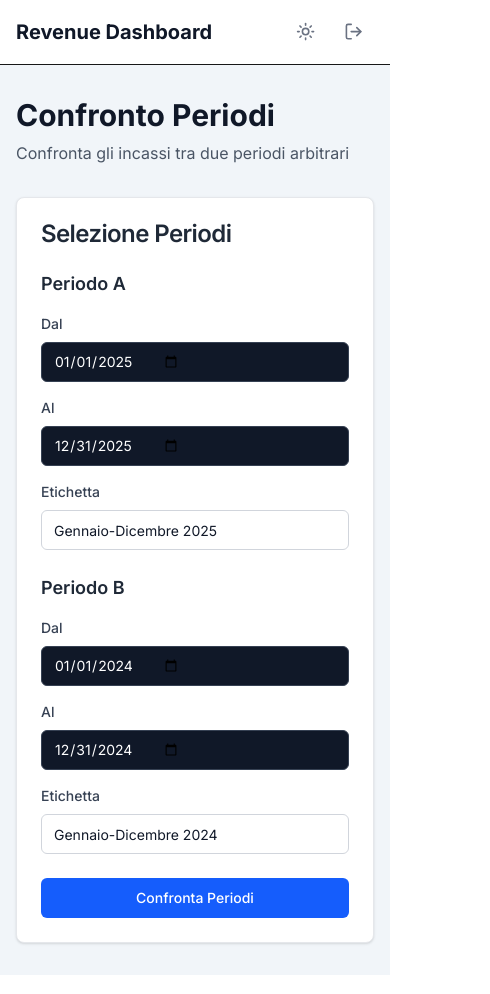
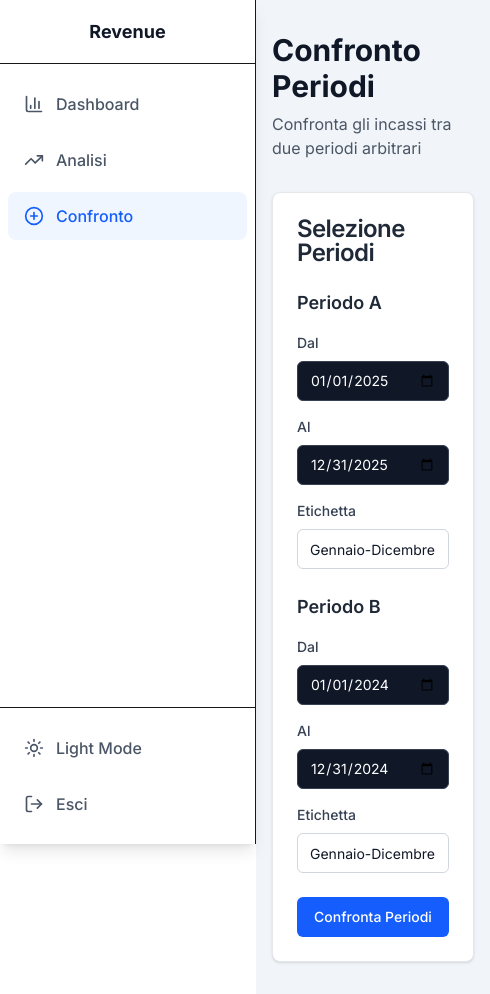
Before and after one commit to KamaMik/revboard, a Next.js app in the folder revenue-dashboard/: page /comparazione in a window 390 px wide. Shown: the whole page, 490 px wide, since content can reach past the window. Built offline with nearby package versions, Linux system fonts and the light colour scheme.

Commit message:
feat(sidebar): implement collapsible sidebar with dark mode support
Add new sidebar component with expand/collapse functionality and dark mode styling
Update layout to use sidebar instead of navigation component
Apply dark mode text colors across multiple components

```diff
--- a/revenue-dashboard/app/globals.css
+++ b/revenue-dashboard/app/globals.css
@@ -29,3 +29,9 @@ h3 {
   color: #1f2937;
   font-weight: 600;
 }
+
+@media (prefers-color-scheme: dark) {
+  h3 {
+    color: #e5e7eb; /* gray-200 */
+  }
+}
--- a/revenue-dashboard/app/layout.tsx
+++ b/revenue-dashboard/app/layout.tsx
@@ -1,4 +1,4 @@
-import { Navigation } from "@/components/navigation";
+import { SidebarNav } from "@/components/sidebar";
 import { ThemeProvider } from "@/components/theme-provider";
 import type { Metadata } from "next";
 import { Inter } from "next/font/google";
@@ -25,8 +25,12 @@ export default function RootLayout({
           defaultTheme="system"
           storageKey="revenue-dashboard-theme"
         >
-          <Navigation />
-          <main className="min-h-screen ">{children}</main>
+          <div className="flex">
+            <SidebarNav />
+            <main className="min-h-screen flex-1 transition-all duration-300 ease-in-out">
+              {children}
+            </main>
+          </div>
         </ThemeProvider>
       </body>
     </html>
--- a/revenue-dashboard/app/login/page.tsx
+++ b/revenue-dashboard/app/login/page.tsx
@@ -11,7 +11,7 @@ export default async function LoginPage({
     <div className="flex min-h-screen flex-col items-center justify-center bg-slate-100 dark:bg-gray-900">
       <div className="w-full max-w-md space-y-8 rounded-lg bg-white p-6 shadow-md dark:bg-gray-800">
         <div>
-          <h2 className="mt-6 text-center text-3xl font-bold tracking-tight text-gray-900 dark:text-white">
+          <h2 className="mt-6 text-center text-3xl font-bold tracking-tight text-gray-900 dark:text-gray-200">
             Accedi a RevBoard
           </h2>
           {error && (
--- a/revenue-dashboard/components/filters.tsx
+++ b/revenue-dashboard/components/filters.tsx
@@ -96,7 +96,7 @@ export function Filters({ onFiltersChange }: FiltersProps) {
   return (
     <div className="bg-gray-100 p-6 rounded-lg shadow-lg border border-gray-300 text-gray-800 space-y-6 dark:bg-gray-800 dark:border-gray-700 dark:text-white">
       <div>
-        <h3 className="text-lg font-semibold text-gray-800 mb-4">Filtri</h3>
+        <h3 className="text-lg font-semibold text-gray-800 dark:text-gray-200 mb-4">Filtri</h3>
 
         {/* Date Presets */}
         <div className="mb-4">
--- a/revenue-dashboard/components/revenue-form.tsx
+++ b/revenue-dashboard/components/revenue-form.tsx
@@ -105,7 +105,7 @@ export function RevenueForm({ onSuccess, selectedDate }: RevenueFormProps) {
 
   return (
     <div className="w-full max-w-2xl mx-auto p-6 bg-white text-gray-800 rounded-lg shadow-lg border border-gray-200 dark:bg-gray-800 dark:text-white dark:border-gray-700">
-      <h2 className="text-2xl font-bold mb-6 text-gray-800">
+      <h2 className="text-2xl font-bold mb-6 text-gray-800 dark:text-gray-200">
         Inserimento Incassi Giornalieri
       </h2>
 
--- /dev/null
+++ b/revenue-dashboard/components/sidebar.tsx
@@ -0,0 +1,82 @@
+"use client";
+
+import { useTheme } from "@/components/theme-provider";
+import {
+  Sidebar,
+  SidebarRoot,
+  SidebarHeader,
+  SidebarContent,
+  SidebarMenuItem,
+  SidebarFooter,
+  SidebarFooterButton,
+  SidebarProvider,
+} from "@/components/ui/sidebar";
+import { BarChart3, LogOut, Moon, Sun, TrendingUp, PlusCircle } from "lucide-react";
+import Link from "next/link";
+import { usePathname } from "next/navigation";
+import { signOut } from "@/app/login/actions";
+
+const navigation = [
+  { name: "Dashboard", href: "/", icon: BarChart3 },
+  { name: "Analisi", href: "/analytics", icon: TrendingUp },
+  { name: "Confronto", href: "/comparazione", icon: PlusCircle },
+];
+
+export function SidebarNav() {
+  const pathname = usePathname();
+  const { theme, setTheme } = useTheme();
+
+  return (
+    <SidebarProvider>
+      <SidebarRoot>
+        <Sidebar>
+          <SidebarHeader>
+            <h1 className="text-lg font-bold text-gray-900 dark:text-white truncate">
+              Revenue
+            </h1>
+          </SidebarHeader>
+
+          <SidebarContent>
+            {navigation.map((item) => {
+              const Icon = item.icon;
+              const isActive = pathname === item.href;
+
+              return (
+                <Link
+                  key={item.name}
+                  href={item.href}
+                  className="block"
+                >
+                  <SidebarMenuItem
+                    icon={<Icon className="h-5 w-5" />}
+                    label={item.name}
+                    isActive={isActive}
+                  />
+                </Link>
+              );
+            })}
+          </SidebarContent>
+
+          <SidebarFooter>
+            <SidebarFooterButton
+              icon={
+                theme === "light" ? (
+                  <Moon className="h-5 w-5" />
+                ) : (
+                  <Sun className="h-5 w-5" />
+                )
+              }
+              label={theme === "light" ? "Dark Mode" : "Light Mode"}
+              onClick={() => setTheme(theme === "light" ? "dark" : "light")}
+            />
+            <SidebarFooterButton
+              icon={<LogOut className="h-5 w-5" />}
+              label="Esci"
+              onClick={() => signOut()}
+            />
+          </SidebarFooter>
+        </Sidebar>
+      </SidebarRoot>
+    </SidebarProvider>
+  );
+}
--- a/revenue-dashboard/components/ui/card.tsx
+++ b/revenue-dashboard/components/ui/card.tsx
@@ -35,7 +35,7 @@ const CardTitle = React.forwardRef<
   <h3
     ref={ref}
     className={cn(
-      "text-2xl font-semibold leading-none tracking-tight text-gray-800",
+      "text-2xl font-semibold leading-none tracking-tight text-gray-800 dark:text-gray-200",
       className
     )}
     {...props}
--- /dev/null
+++ b/revenue-dashboard/components/ui/sidebar.tsx
@@ -0,0 +1,272 @@
+import * as React from "react";
+import { cn } from "@/lib/utils";
+
+interface SidebarContextType {
+  isOpen: boolean;
+  setIsOpen: (open: boolean) => void;
+}
+
+const SidebarContext = React.createContext<SidebarContextType | undefined>(
+  undefined
+);
+
+const useSidebar = () => {
+  const context = React.useContext(SidebarContext);
+  if (!context) {
+    throw new Error("useSidebar must be used within a SidebarProvider");
+  }
+  return context;
+};
+
+interface SidebarProviderProps {
+  children: React.ReactNode;
+}
+
+const SidebarProvider = ({ children }: SidebarProviderProps) => {
+  const [isOpen, setIsOpen] = React.useState(false);
+
+  return (
+    <SidebarContext.Provider value={{ isOpen, setIsOpen }}>
+      {children}
+    </SidebarContext.Provider>
+  );
+};
+
+interface SidebarRootProps {
+  children: React.ReactNode;
+  className?: string;
+}
+
+const SidebarRoot = React.forwardRef<HTMLDivElement, SidebarRootProps>(
+  ({ children, className }, ref) => {
+    const { isOpen, setIsOpen } = useSidebar();
+
+    return (
+      <div
+        ref={ref}
+        className={cn(
+          "relative flex-shrink-0 group",
+          className
+        )}
+        onMouseEnter={() => setIsOpen(true)}
+        onMouseLeave={() => setIsOpen(false)}
+      >
+        {children}
+      </div>
+    );
+  }
+);
+SidebarRoot.displayName = "SidebarRoot";
+
+interface SidebarProps {
+  children: React.ReactNode;
+  className?: string;
+  collapsedWidth?: string;
+  expandedWidth?: string;
+}
+
+const Sidebar = React.forwardRef<HTMLAsideElement, SidebarProps>(
+  (
+    {
+      children,
+      className,
+      collapsedWidth = "w-20",
+      expandedWidth = "w-64",
+    },
+    ref
+  ) => {
+    const { isOpen } = useSidebar();
+
+    return (
+      <aside
+        ref={ref}
+        className={cn(
+          "h-screen bg-white dark:bg-gray-800 border-r dark:border-gray-700 shadow-lg transition-all duration-300 ease-in-out flex flex-col overflow-hidden",
+          isOpen ? expandedWidth : collapsedWidth,
+          className
+        )}
+      >
+        {children}
+      </aside>
+    );
+  }
+);
+Sidebar.displayName = "Sidebar";
+
+interface SidebarHeaderProps {
+  children: React.ReactNode;
+  className?: string;
+}
+
+const SidebarHeader = React.forwardRef<HTMLDivElement, SidebarHeaderProps>(
+  ({ children, className }, ref) => {
+    const { isOpen } = useSidebar();
+
+    return (
+      <div
+        ref={ref}
+        className={cn(
+          "flex items-center justify-center h-16 border-b dark:border-gray-700 px-4",
+          className
+        )}
+      >
+        <div
+          className={cn(
+            "transition-opacity duration-300 overflow-hidden whitespace-nowrap",
+            isOpen ? "opacity-100" : "opacity-0"
+          )}
+        >
+          {children}
+        </div>
+      </div>
+    );
+  }
+);
+SidebarHeader.displayName = "SidebarHeader";
+
+interface SidebarContentProps {
+  children: React.ReactNode;
+  className?: string;
+}
+
+const SidebarContent = React.forwardRef<HTMLDivElement, SidebarContentProps>(
+  ({ children, className }, ref) => (
+    <div
+      ref={ref}
+      className={cn("flex-1 overflow-y-auto px-2 py-4 space-y-2", className)}
+    >
+      {children}
+    </div>
+  )
+);
+SidebarContent.displayName = "SidebarContent";
+
+interface SidebarMenuItemProps {
+  icon: React.ReactNode;
+  label: string;
+  className?: string;
+  isActive?: boolean;
+}
+
+const SidebarMenuItem = React.forwardRef<HTMLButtonElement, SidebarMenuItemProps>(
+  ({ icon, label, className, isActive }, ref) => {
+    const { isOpen } = useSidebar();
+
+    return (
+      <button
+        ref={ref}
+        className={cn(
+          "w-full flex items-center gap-3 px-4 py-3 rounded-lg font-medium transition-colors whitespace-nowrap",
+          isActive
+            ? "bg-blue-50 dark:bg-blue-900/30 text-blue-600 dark:text-blue-400"
+            : "text-gray-600 dark:text-gray-400 hover:bg-gray-100 dark:hover:bg-gray-700 hover:text-gray-900 dark:hover:text-gray-200",
+          className
+        )}
+      >
+        <div className="flex-shrink-0">{icon}</div>
+        <div
+          className={cn(
+            "transition-opacity duration-300 overflow-hidden flex-1 text-left",
+            isOpen ? "opacity-100" : "opacity-0"
+          )}
+        >
+          {label}
+        </div>
+      </button>
+    );
+  }
+);
+SidebarMenuItem.displayName = "SidebarMenuItem";
+
+interface SidebarFooterProps {
+  children: React.ReactNode;
+  className?: string;
+}
+
+const SidebarFooter = React.forwardRef<HTMLDivElement, SidebarFooterProps>(
+  ({ children, className }, ref) => (
+    <div
+      ref={ref}
+      className={cn(
+        "border-t dark:border-gray-700 px-2 py-4 space-y-2",
+        className
+      )}
+    >
+      {children}
+    </div>
+  )
+);
+SidebarFooter.displayName = "SidebarFooter";
+
+interface SidebarFooterButtonProps
+  extends React.ButtonHTMLAttributes<HTMLButtonElement> {
+  icon: React.ReactNode;
+  label: string;
+}
+
+const SidebarFooterButton = React.forwardRef<
+  HTMLButtonElement,
+  SidebarFooterButtonProps
+>(({ icon, label, className, ...props }, ref) => {
+  const { isOpen } = useSidebar();
+
+  return (
+    <button
+      ref={ref}
+      className={cn(
+        "w-full flex items-center gap-3 px-4 py-3 rounded-lg font-medium transition-colors text-gray-600 dark:text-gray-400 hover:bg-gray-100 dark:hover:bg-gray-700 hover:text-gray-900 dark:hover:text-gray-200 whitespace-nowrap",
+        className
+      )}
+      {...props}
+    >
+      <div className="flex-shrink-0">{icon}</div>
+      <div
+        className={cn(
+          "transition-opacity duration-300 overflow-hidden flex-1 text-left",
+          isOpen ? "opacity-100" : "opacity-0"
+        )}
+      >
+        {label}
+      </div>
+    </button>
+  );
+});
+SidebarFooterButton.displayName = "SidebarFooterButton";
+
+interface SidebarTriggerProps {
+  children: React.ReactNode;
+  className?: string;
+}
+
+const SidebarTrigger = React.forwardRef<HTMLButtonElement, SidebarTriggerProps>(
+  ({ children, className }, ref) => {
+    const { isOpen, setIsOpen } = useSidebar();
+
+    return (
+      <button
+        ref={ref}
+        onClick={() => setIsOpen(!isOpen)}
+        className={cn(
+          "fixed top-4 left-4 z-50 lg:hidden",
+          className
+        )}
+      >
+        {children}
+      </button>
+    );
+  }
+);
+SidebarTrigger.displayName = "SidebarTrigger";
+
+export {
+  Sidebar,
+  SidebarRoot,
+  SidebarHeader,
+  SidebarContent,
+  SidebarMenuItem,
+  SidebarFooter,
+  SidebarFooterButton,
+  SidebarTrigger,
+  SidebarProvider,
+  useSidebar,
+};
```
Also changed, not shown: revenue-dashboard/app/analytics/page.tsx (+5 -5 lines), revenue-dashboard/app/comparazione/page.tsx (+11 -11 lines), revenue-dashboard/app/page.tsx (+4 -4 lines), revenue-dashboard/components/kpi-cards.tsx (+7 -5 lines).
